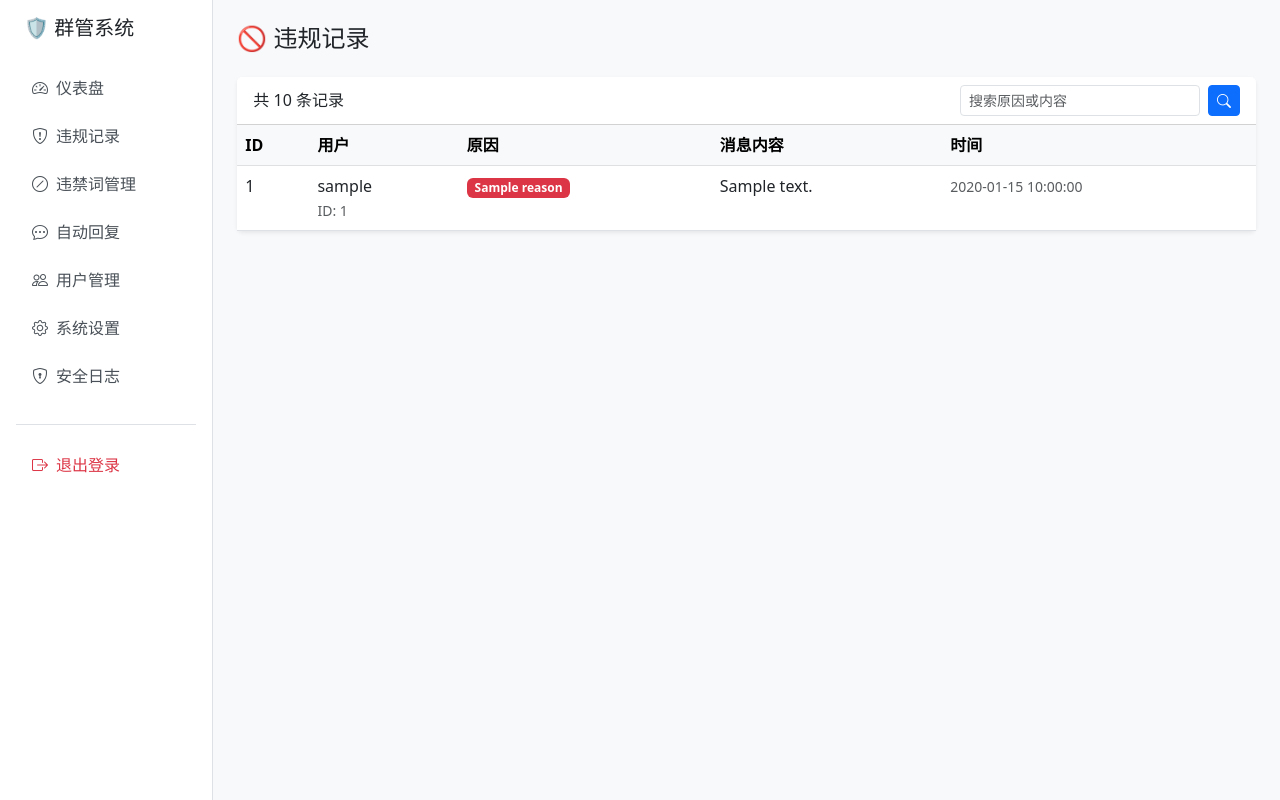
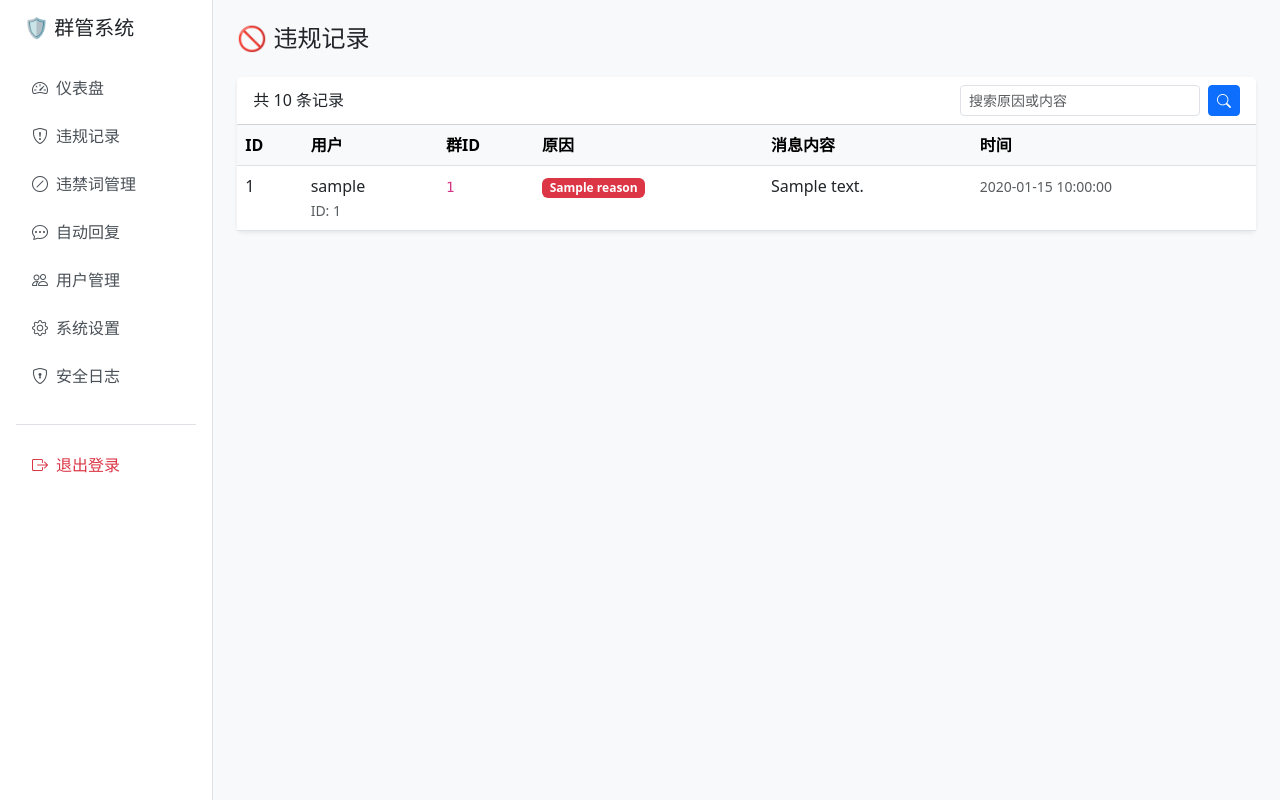
Before and after one commit to yyzq-cf/tg-group-guard, a Flask app: template app/web/templates/violations.html in a window 1280 px wide. Run offline with Flask 3, Linux system fonts and the light colour scheme; the template is opened without the code that fills it: most values are stand-ins (such as "Sample title", 1, 10 or a date in 2020); parts of the project's set-up code (start-up, migrations or seed data) failed here and were passed over.

Commit message:
feat: 违规记录页面增加群ID显示

```diff
--- a/app/web/templates/violations.html
+++ b/app/web/templates/violations.html
@@ -18,6 +18,7 @@
                     <tr>
                         <th>ID</th>
                         <th>用户</th>
+                        <th>群ID</th>
                         <th>原因</th>
                         <th>消息内容</th>
                         <th>时间</th>
@@ -31,12 +32,13 @@
                             <div>{{ row.username or '-' }}</div>
                             <small class="text-muted">ID: {{ row.user_id }}</small>
                         </td>
+                        <td><code>{{ row.chat_id }}</code></td>
                         <td><span class="badge bg-danger">{{ row.reason }}</span></td>
                         <td style="max-width: 300px;" class="text-truncate" title="{{ row.message_text }}">{{ row.message_text or '-' }}</td>
                         <td><small class="text-muted">{{ row.created_at }}</small></td>
                     </tr>
                     {% else %}
-                    <tr><td colspan="5" class="text-center text-muted py-4">暂无记录</td></tr>
+                    <tr><td colspan="6" class="text-center text-muted py-4">暂无记录</td></tr>
                     {% endfor %}
                 </tbody>
             </table>
```
